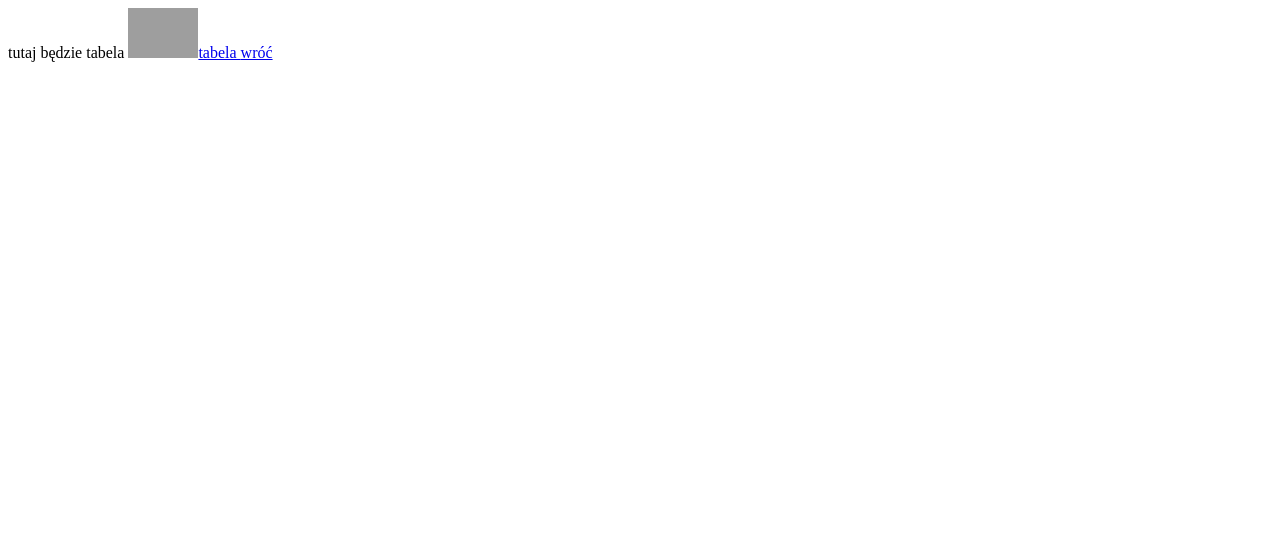
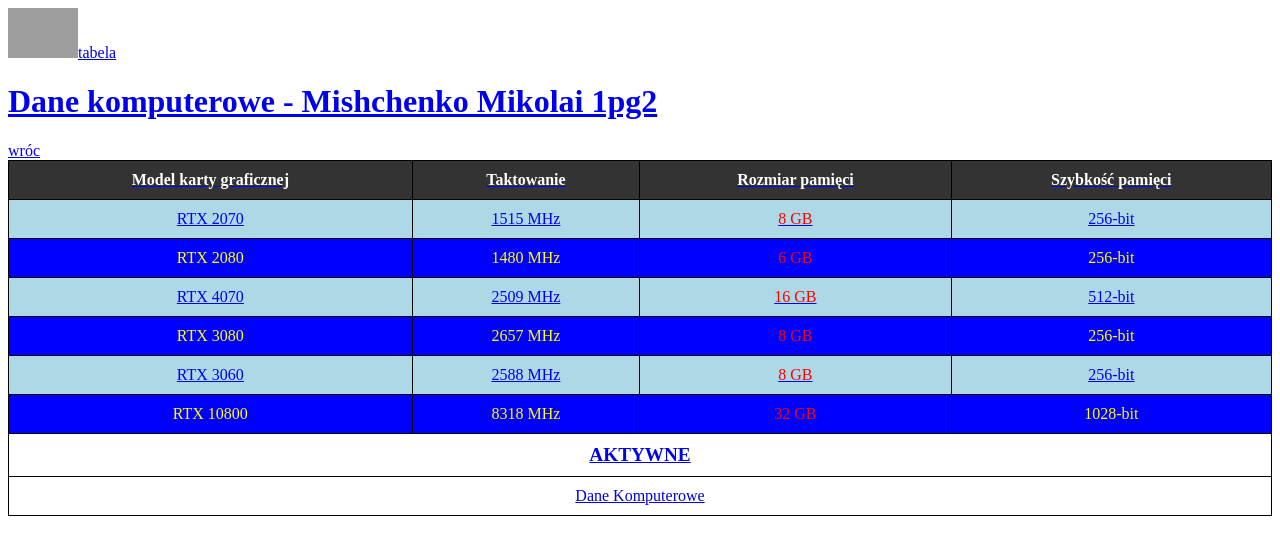
Before and after one commit to Nikolaj50/pracadomowa, a plain HTML site: page tabela_mishchenko.html in a window 1280 px wide. Drawn offline with Linux system fonts and the light colour scheme; grey boxes are pictures that could not be loaded.

Commit message:
Update tabela_mishchenko.html

```diff
--- a/tabela_mishchenko.html
+++ b/tabela_mishchenko.html
@@ -6,13 +6,105 @@
                 <title> </title>
                   </head>
                     <body>
-tutaj będzie tabela
 <A href = "tabela"><img
 src="https://cs10.pikabu.ru/post_img/2019/10/20/10/1571593663192133943.gif" border=0 width=70 height=50>tabela
-<A HREF="index.html"> wróć </A>
+    <style>
+        table {
+            width: 100%;
+            border-collapse: collapse;
+            text-align: center;
+        }
+        th, td {
+            border: 1px solid black;
+            padding: 10px;
+        }
+        th {
+            background-color: #333;
+            color: white;
+        }
+        .header {
+            background-color: #333;
+            color: white;
+        }
+        .row1 {
+            background-color: lightblue;
+        }
+        .row2 {
+            background-color: blue;
+            color: yellow;
+        }
+        .highlight {
+            color: red;
+        }
+        .active-row {
+            font-weight: bold;
+            font-size: 1.2em;
+        }
+        .green-text {
+            color: green;
+            text-align: center;
+            font-size: 1.5em;
+            margin-top: 20px;
+        }
+    </style>
+</head>
+<body>
 
+<h1>Dane komputerowe - Mishchenko Mikolai 1pg2</h1>
 
+<table>
+    <tr class="header">
+        <th>Model karty graficznej</th>
+        <th>Taktowanie</th>
+        <th>Rozmiar pamięci</th>
+        <th>Szybkość pamięci</th>
+    </tr>
+    <tr class="row1">
+        <td>RTX 2070</td>
+        <td>1515 MHz</td>
+        <td class="highlight">8 GB</td>
+        <td>256-bit</td>
+    </tr>
+    <tr class="row2">
+        <td>RTX 2080</td>
+        <td>1480 MHz</td>
+        <td class="highlight">6 GB</td>
+        <td>256-bit</td>
+    </tr>
 
+    <tr class="row1">
+        <td>RTX 4070</td>
+        <td>2509 MHz</td>
+        <td class="highlight">16 GB</td>
+        <td>512-bit</td>
+    </tr>
+    <tr class="row2">
+        <td>RTX 3080</td>
+        <td>2657 MHz</td>
+        <td class="highlight">8 GB</td>
+        <td>256-bit</td>
+    </tr>
+    <tr class="row1">
+        <td>RTX 3060</td>
+        <td>2588 MHz</td>
+        <td class="highlight">8 GB</td>
+        <td>256-bit</td>
+    </tr>
+    <tr class="row2">
+        <td>RTX 10800</td>
+        <td>8318 MHz</td>
+        <td class="highlight">32 GB</td>
+        <td>1028-bit</td>
+    </tr>
+ <tr class="active-row">
+        <td colspan="4">AKTYWNE</td>
+    </tr
+ <tr class="active-row">
+        <td colspan="4">Dane Komputerowe</td>
+    </tr
 
-              </body>
-          </html>
+</table>
+<A HREF="index.html"> wróc </A>
+
+</body>
+</html>
```
